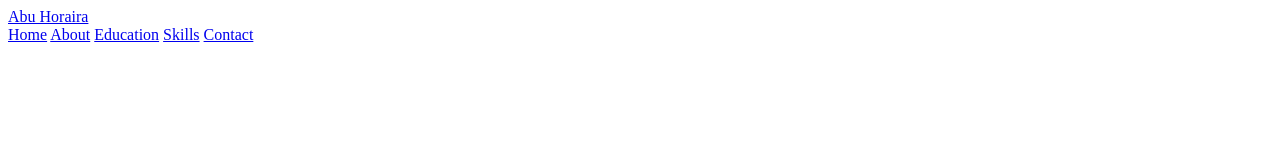
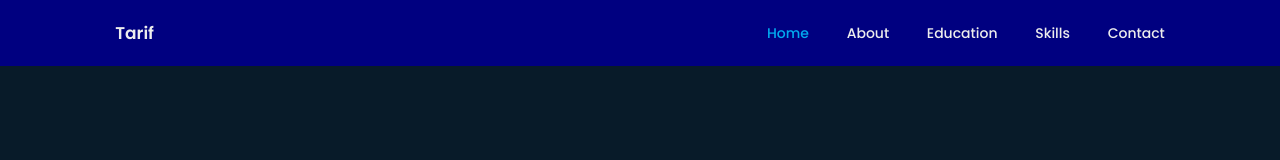
Before and after one commit to AbuHorairaTarif/creativeportfolio, a plain HTML site: page index.html in a window 1280 px wide. Drawn offline with Linux system fonts and the light colour scheme.

Commit message:
Third Commit

```diff
--- a/css/style.css
+++ b/css/style.css
@@ -0,0 +1,63 @@
+@import url('https://fonts.googleapis.com/css2?family=Poppins:ital,wght@0,300;0,400;0,500;0,600;0,700;0,800;0,900;1,300;1,400;1,500;1,600;1,700;1,800;1,900&display=swap');
+
+* {
+    margin: 0;
+    padding: 0;
+    box-sizing: border-box;
+    text-decoration: none;
+    border: none;
+    outline: none;
+    scroll-behavior: smooth;
+    font-family: 'Poppins', sans-serif;
+}
+
+:root {
+    --bg-color:#081b29;
+    --second-bg-color:#112e42;
+    --text-color: #ededed;
+    --main-color: #00abf0;
+}
+
+html {
+    font-size: 62.5%;
+    overflow-x: hidden;
+}
+
+body {
+    background: var(--bg-color);
+    color: var(--text-color);
+}
+
+.header {
+    position: fixed;
+    top: 0;
+    left: 0;
+    width: 100%;
+    padding: 2rem 9%;
+    background-color: navy;
+    display: flex;
+    justify-content: space-between;
+    align-items: center;
+    z-index: 100;
+
+}
+
+.logo {
+    font-size: 1.7rem;
+    /* 2.5rem  */
+    color: var(--text-color);
+    font-weight: 600;
+}
+
+.navbar a {
+    font-size: 1.4rem;
+    color: var(--text-color);
+    font-weight: 500;
+    margin-left: 3.5rem;
+    transition: .5s;
+}
+
+.navbar a:hover,
+.navbar a.active {
+    color: var(--main-color);
+}
--- a/index.html
+++ b/index.html
@@ -6,16 +6,21 @@
     <meta name="viewport" content="width=device-width, initial-scale=1.0">
     <title>Creative Portfolio Responsive Website | Abu Horaira Tarif</title>
     <link rel="stylesheet" href="css/style.css">
+
+    <!-- box icons -->
+
+
+
 </head>
 
 <body>
 
     <!-- Header  -->
     <Header class="header">
-        <a href="#" class="logo">Abu Horaira</a>
+        <a href="#" class="logo">Tarif</a>
 
         <nav class="navbar">
-            <a href="#home">Home</a>
+            <a href="#home" class="active">Home</a>
             <a href="#about">About</a>
             <a href="#education">Education</a>
             <a href="#skills">Skills</a>
```
